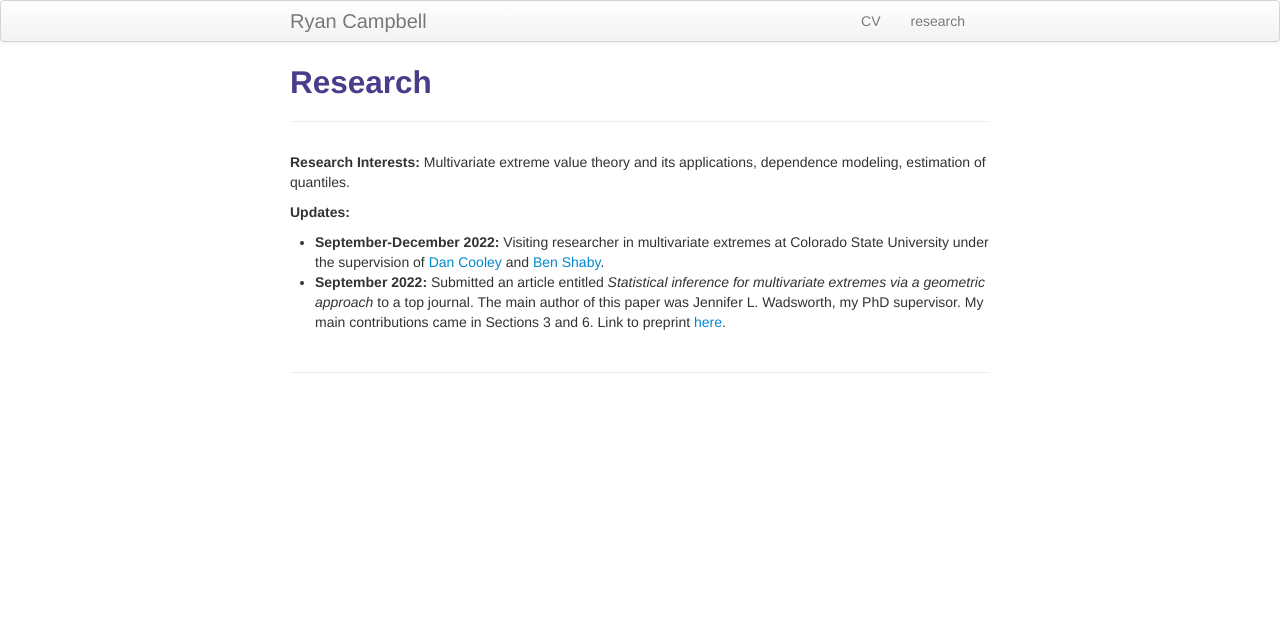
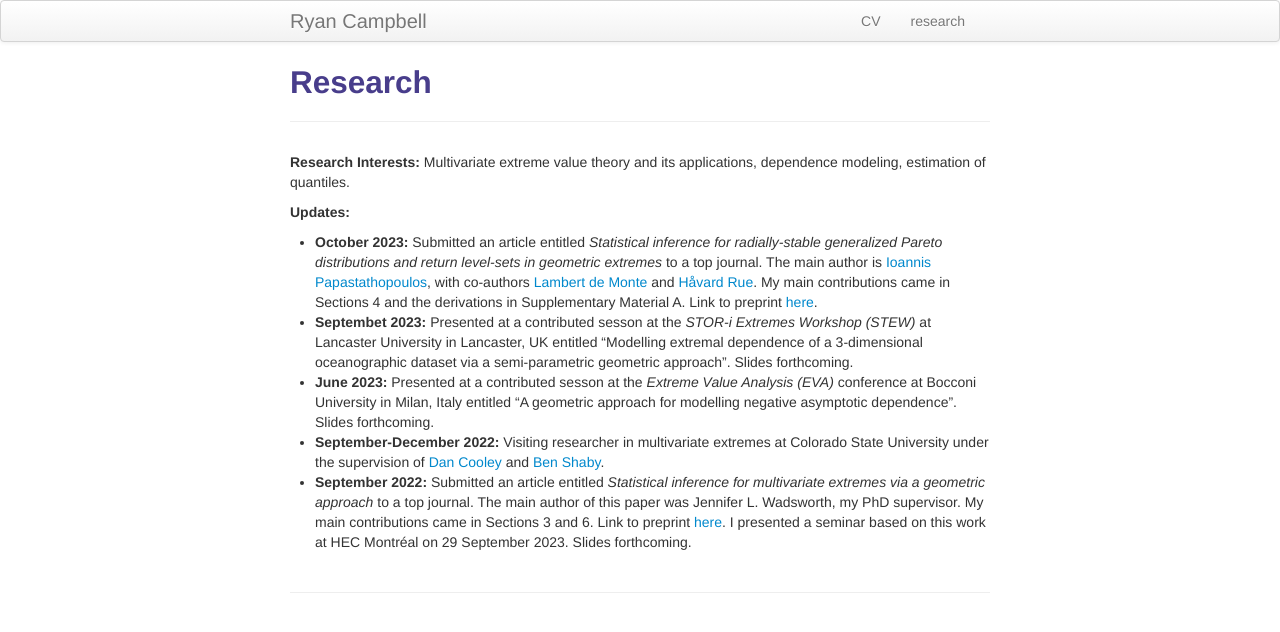
Before and after one commit to ryancampbell514/ryancampbell514.github.io, a Jekyll site: the page built from pages/research.md, in a window 1280 px wide. Shown: the top 632 px of the page. Built offline with Jekyll 4.4.1, drawn with Linux system fonts in a browser that asks for light colours.

Commit message:
updated CV and research

```diff
--- a/pages/research.md
+++ b/pages/research.md
@@ -9,8 +9,11 @@ description: Ryan Campbell's research
 
 **Updates:**
 
++ **October 2023:** Submitted an article entitled *Statistical inference for radially-stable generalized Pareto distributions and return level-sets in geometric extremes* to a top journal. The main author is [Ioannis Papastathopoulos](https://www.maths.ed.ac.uk/~ipapasta/){:target="_blank"}, with co-authors [Lambert de Monte](https://scholar.google.com/citations?user=HMIbGeoAAAAJ&hl=fr){:target="_blank"} and [Håvard Rue](https://www.kaust.edu.sa/en/study/faculty/haavard-rue){:target="_blank"}. My main contributions came in Sections 4 and the derivations in Supplementary Material A. Link to preprint [here](https://arxiv.org/abs/2310.06130){:target="_blank"}.
++ **Septembet 2023:** Presented at a contributed sesson at the *STOR-i Extremes Workshop (STEW)* at Lancaster University in Lancaster, UK entitled "Modelling extremal dependence of a 3-dimensional oceanographic dataset via a semi-parametric geometric approach". Slides forthcoming.
++ **June 2023:** Presented at a contributed sesson at the *Extreme Value Analysis (EVA)* conference at Bocconi University in Milan, Italy entitled "A geometric approach for modelling negative asymptotic dependence". Slides forthcoming.
 + **September-December 2022:** Visiting researcher in multivariate extremes at Colorado State University under the supervision of [Dan Cooley](https://www.stat.colostate.edu/~cooleyd/){:target="_blank"} and [Ben Shaby](https://www.stat.colostate.edu/~bshaby/){:target="_blank"}.
-+ **September 2022:** Submitted an article entitled *Statistical inference for multivariate extremes via a geometric approach* to a top journal. The main author of this paper was Jennifer L. Wadsworth, my PhD supervisor. My main contributions came in Sections 3 and 6. Link to preprint [here](https://arxiv.org/abs/2208.14951){:target="_blank"}.
++ **September 2022:** Submitted an article entitled *Statistical inference for multivariate extremes via a geometric approach* to a top journal. The main author of this paper was Jennifer L. Wadsworth, my PhD supervisor. My main contributions came in Sections 3 and 6. Link to preprint [here](https://arxiv.org/abs/2208.14951){:target="_blank"}. I presented a seminar based on this work at HEC Montréal on 29 September 2023. Slides forthcoming.
 
 <!--
 #### <u>The effects of increased eye contact on feeding portions</u>
```
Also changed, not shown: 2 other files.
